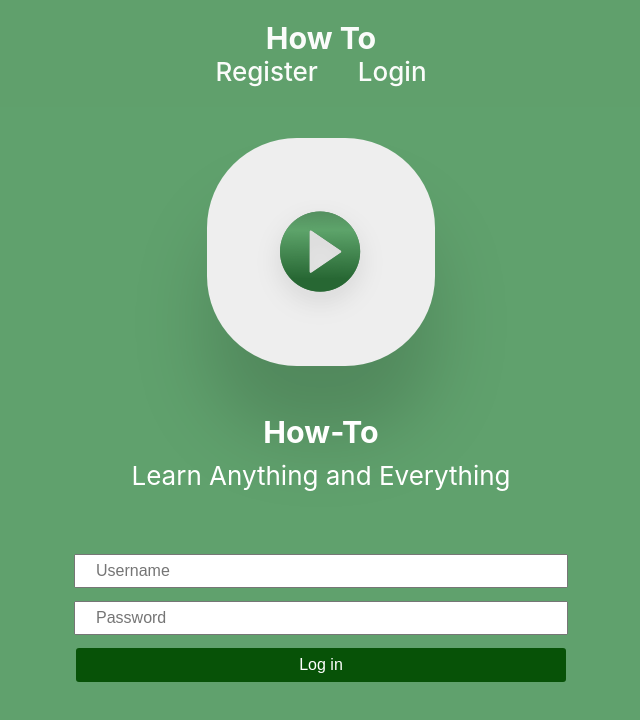
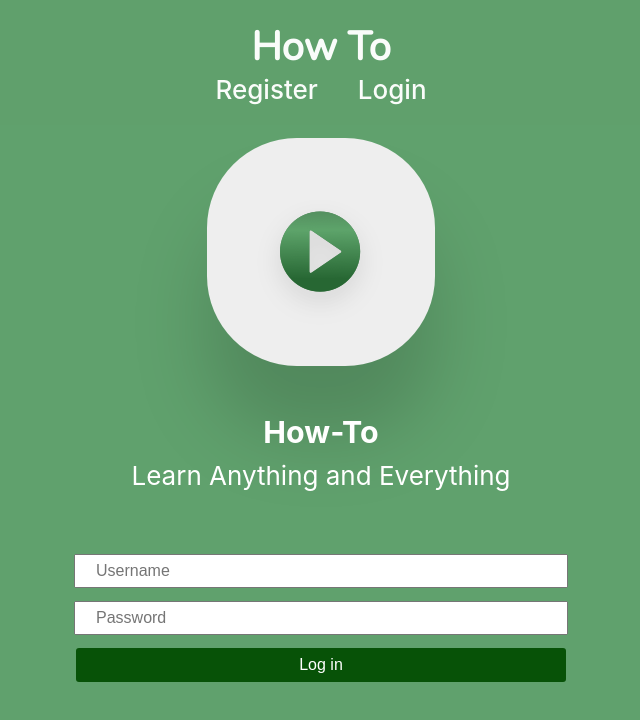
Before and after one commit to bw-how-to/how-to-FE, a React (Create React App) app in the folder how-to/: page /login in a window 1280 px wide. Shown: the top 720 px of the page, without its empty margins (319-959 px from the left). Built offline with nearby package versions, Linux system fonts and the light colour scheme.

Commit message:
tweaked styles

```diff
--- a/how-to/src/components/Guides/Guides.scss
+++ b/how-to/src/components/Guides/Guides.scss
@@ -1,3 +1,5 @@
+@import url('https://fonts.googleapis.com/css?family=Montserrat%7CNunito&display=swap');
+
 .guides {
     width: 70%;
     margin-top: 140px;
@@ -10,7 +12,7 @@
     .feedGuide {
         // border: 1px solid lightblue;
         width: 100%;
-        background-image: radial-gradient(rgb(63, 100, 70), #60A16D);
+        background-image: radial-gradient(rgb(52, 85, 58), rgb(84, 141, 95));
         box-shadow: 0 4px 8px 0 rgba(0, 0, 0, 0.2), 0 6px 20px 0 rgba(0, 0, 0, 0.19);
         border-radius: 10px;
         padding-bottom: 20px;
@@ -18,9 +20,9 @@
         display: flex;
         flex-wrap: wrap;
         flex-direction: column;
-        margin-bottom: 10px;
+        margin-bottom: 25px;
         padding-bottom: 40px;
-        border: 1px solid green;
+        border: 1px solid rgb(170, 170, 170);
 
         .video {
             padding-bottom: 56.35%;
@@ -43,19 +45,22 @@
 
         h4 {
             margin-bottom: 7px;
+            font-family: "Montserrat", sans-serif;
         }
 
         .feedDescription {
             margin-bottom: 20px;
+            font-family: "Montserrat", sans-serif;
         }
 
         .feedUsername {
-            font-size: 20px;
+            font-size: 25px;
+            font-family: "Montserrat", sans-serif;
         }
     }
 
     .feedGuide:hover {
-        border: 1px solid rgb(0, 90, 0);
+        // border: 1px solid rgb(0, 90, 0);
     }
 }
 
--- a/how-to/src/components/Nav/Nav.scss
+++ b/how-to/src/components/Nav/Nav.scss
@@ -1,3 +1,5 @@
+@import url('https://fonts.googleapis.com/css?family=Montserrat%7CNunito&display=swap');
+
 .navContainer {
     color: white;
     display: flex;
@@ -18,6 +20,8 @@
     }
 
     .title {
+        font-size: 40px;
+        font-family: "Nunito", sans-serif;
         width: 100%;
         margin: 0;
     }
```
